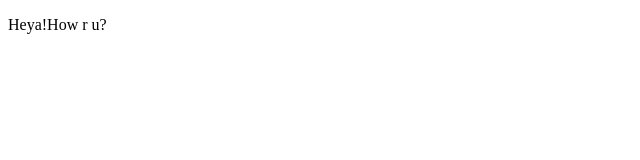
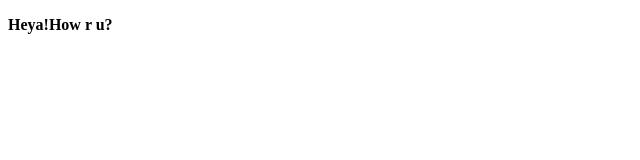
Before and after one commit to yogithaaratla/localRepo, a plain HTML site: page index.html in a window 1280 px wide. Shown: the full height of the page, 0-640 px from the left. Drawn offline with Linux system fonts and the light colour scheme.

Commit message:
Adding forgetten items

```diff
--- a/index.html
+++ b/index.html
@@ -6,6 +6,6 @@
     <title>Document</title>
 </head>
 <body>
-    <p>Heya!How r u?</p>
+    <p><b>Heya!How r u?</b></p>
 </body>
 </html>
```
